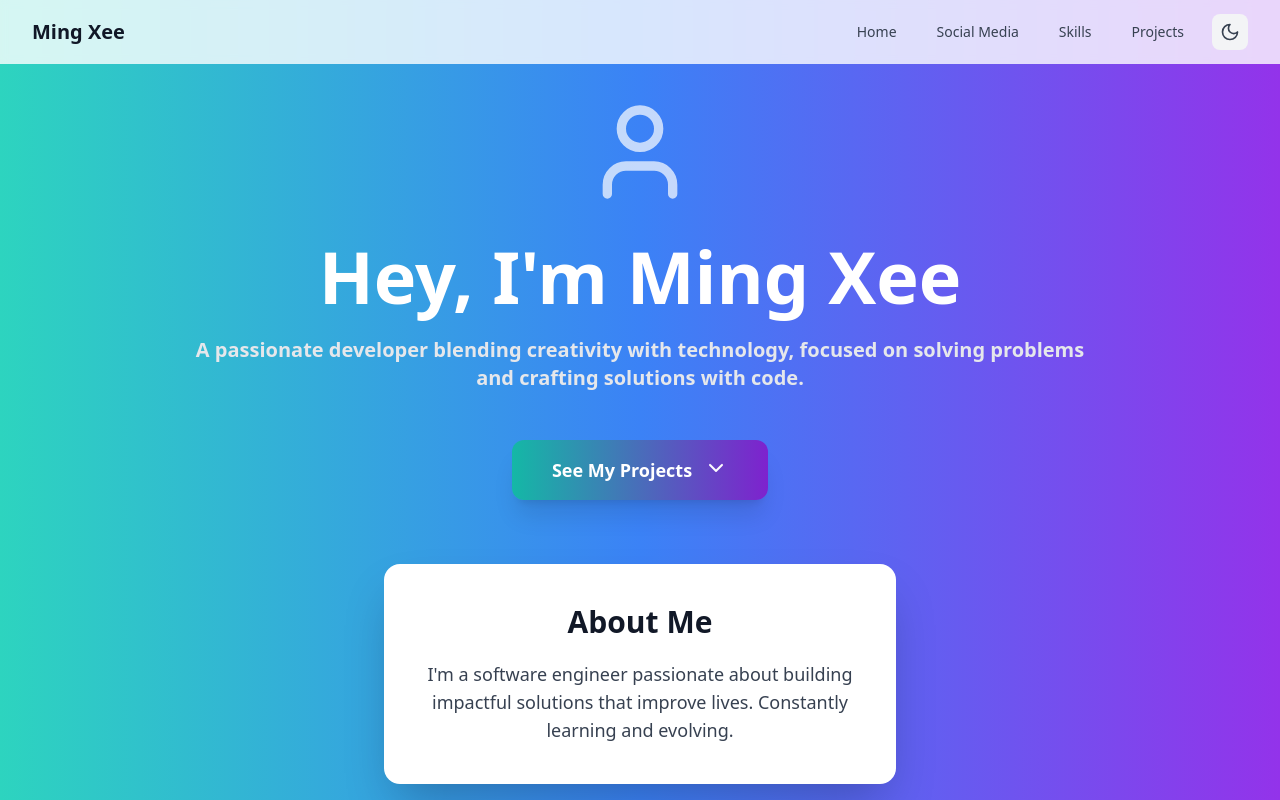
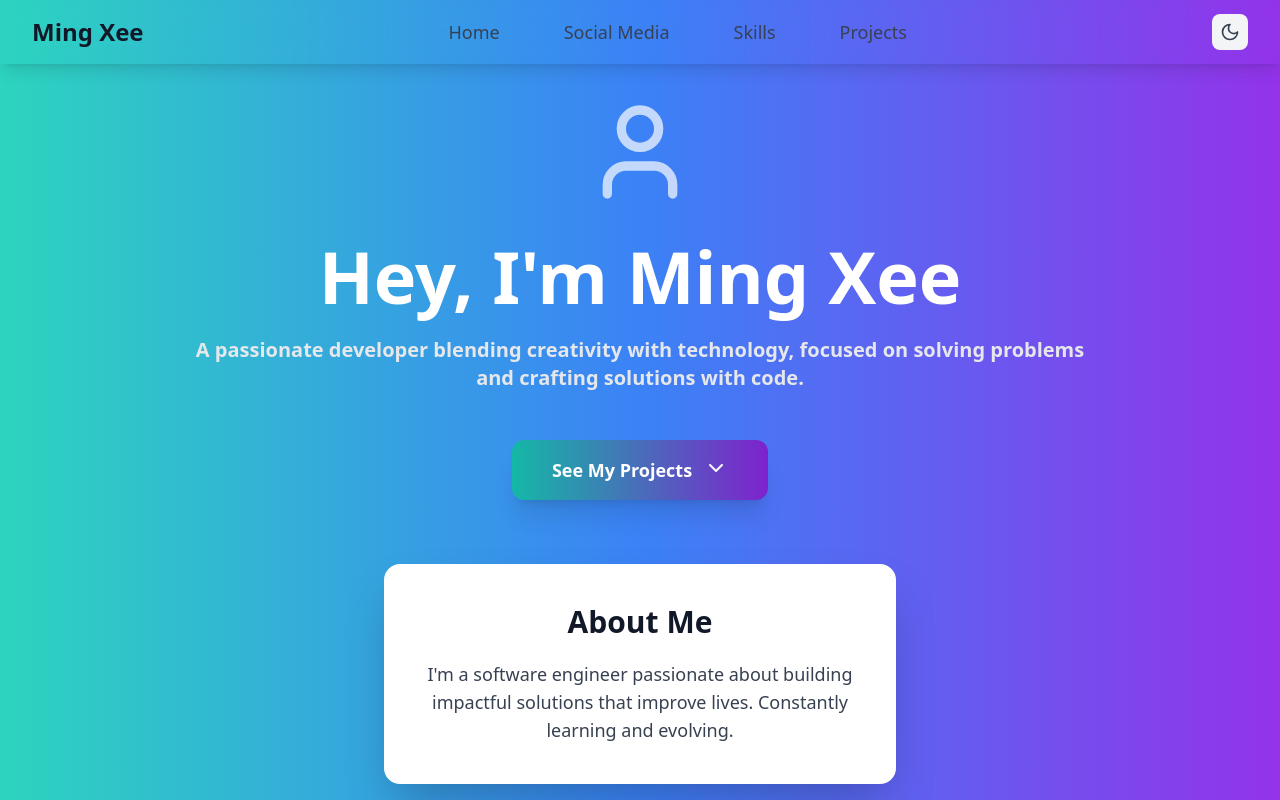
Before and after one commit to mingxee/info, a React (Vite) app: page / in a window 1280 px wide. Shown: the top 800 px of the page. Built offline with nearby package versions, Linux system fonts and the light colour scheme.

Commit message:
Update Navbar.tsx

```diff
--- a/src/components/Navbar.tsx
+++ b/src/components/Navbar.tsx
@@ -18,43 +18,42 @@ export default function Navbar({ darkMode, toggleDarkMode }: NavbarProps) {
   };
 
   return (
-    <nav className="fixed w-full bg-white/80 dark:bg-gray-900/80 backdrop-blur-sm z-50 transition-colors duration-300">
-      <div className="max-w-7xl mx-auto px-4 sm:px-6 lg:px-8">
+    <nav className="fixed w-full bg-transparent z-50 shadow-lg backdrop-blur-lg transition-all duration-300">
+      <div className="max-w-7xl mx-auto px-6 lg:px-8">
         <div className="flex items-center justify-between h-16">
+          {/* Logo */}
           <div className="flex-shrink-0">
-            <span className="text-xl font-bold text-gray-900 dark:text-white">Ming Xee</span>
+            <span className="text-2xl font-extrabold text-gray-900 dark:text-white">Ming Xee</span>
           </div>
 
-          <div className="hidden md:block">
-            <div className="ml-10 flex items-center space-x-4">
-              {['Home', 'Social Media', 'Skills', 'Projects'].map((item) => (
-                <button
-                  key={item}
-                  onClick={() => scrollToSection(item.toLowerCase().replace(' ', '-'))}
-                  className="text-gray-700 dark:text-gray-300 hover:text-gray-900 dark:hover:text-white px-3 py-2 rounded-md text-sm font-medium transition-colors"
-                >
-                  {item}
-                </button>
-              ))}
+          {/* Desktop Menu */}
+          <div className="hidden md:flex space-x-8">
+            {['Home', 'Social Media', 'Skills', 'Projects'].map((item) => (
               <button
-                onClick={toggleDarkMode}
-                className="p-2 rounded-lg bg-gray-100 dark:bg-gray-800 text-gray-700 dark:text-gray-300"
+                key={item}
+                onClick={() => scrollToSection(item.toLowerCase().replace(' ', '-'))}
+                className="relative overflow-hidden group text-gray-700 dark:text-gray-300 text-lg font-medium px-4 py-2 rounded-md transition-all duration-300 transform group-hover:scale-105 group-hover:shadow-lg group-hover:opacity-80"
               >
-                {darkMode ? <Sun size={20} /> : <Moon size={20} />}
+                <span className="group-hover:text-teal-500 transition-all duration-300">{item}</span>
+                {/* Remove Background Gradient on Hover */}
+                <div className="absolute inset-0 opacity-0 group-hover:opacity-0 transition-all duration-300"></div>
               </button>
-            </div>
+            ))}
           </div>
 
-          <div className="md:hidden flex items-center">
+          {/* Dark Mode Toggle & Mobile Menu Icon */}
+          <div className="flex items-center space-x-4">
             <button
               onClick={toggleDarkMode}
-              className="p-2 rounded-lg bg-gray-100 dark:bg-gray-800 text-gray-700 dark:text-gray-300 mr-2"
+              className="p-2 rounded-lg bg-gray-100 dark:bg-gray-800 text-gray-700 dark:text-gray-300 transition-all duration-300"
             >
               {darkMode ? <Sun size={20} /> : <Moon size={20} />}
             </button>
+
+            {/* Mobile Menu Button with Smooth Hover Animation */}
             <button
               onClick={() => setIsOpen(!isOpen)}
-              className="inline-flex items-center justify-center p-2 rounded-md text-gray-700 dark:text-gray-300"
+              className="md:hidden p-2 rounded-lg text-gray-700 dark:text-gray-300 transition-all duration-300 transform hover:scale-125 hover:shadow-2xl hover:opacity-80"
             >
               {isOpen ? <X size={24} /> : <Menu size={24} />}
             </button>
@@ -62,15 +61,15 @@ export default function Navbar({ darkMode, toggleDarkMode }: NavbarProps) {
         </div>
       </div>
 
-      {/* Mobile menu */}
+      {/* Mobile Menu */}
       {isOpen && (
-        <div className="md:hidden">
-          <div className="px-2 pt-2 pb-3 space-y-1 sm:px-3 bg-white dark:bg-gray-900">
+        <div className={`md:hidden px-4 py-6 rounded-lg shadow-lg ${darkMode ? 'bg-gray-900' : 'bg-white'}`}>
+          <div className="space-y-6">
             {['Home', 'Social Media', 'Skills', 'Projects'].map((item) => (
               <button
                 key={item}
                 onClick={() => scrollToSection(item.toLowerCase().replace(' ', '-'))}
-                className="block w-full text-left px-3 py-2 rounded-md text-base font-medium text-gray-700 dark:text-gray-300 hover:text-gray-900 dark:hover:text-white hover:bg-gray-50 dark:hover:bg-gray-800"
+                className={`block w-full text-left text-gray-700 dark:text-gray-300 px-6 py-3 rounded-md text-xl font-semibold transition-all duration-300 ${darkMode ? 'hover:bg-gray-700' : 'hover:bg-teal-500 hover:text-white'}`}
               >
                 {item}
               </button>
```
